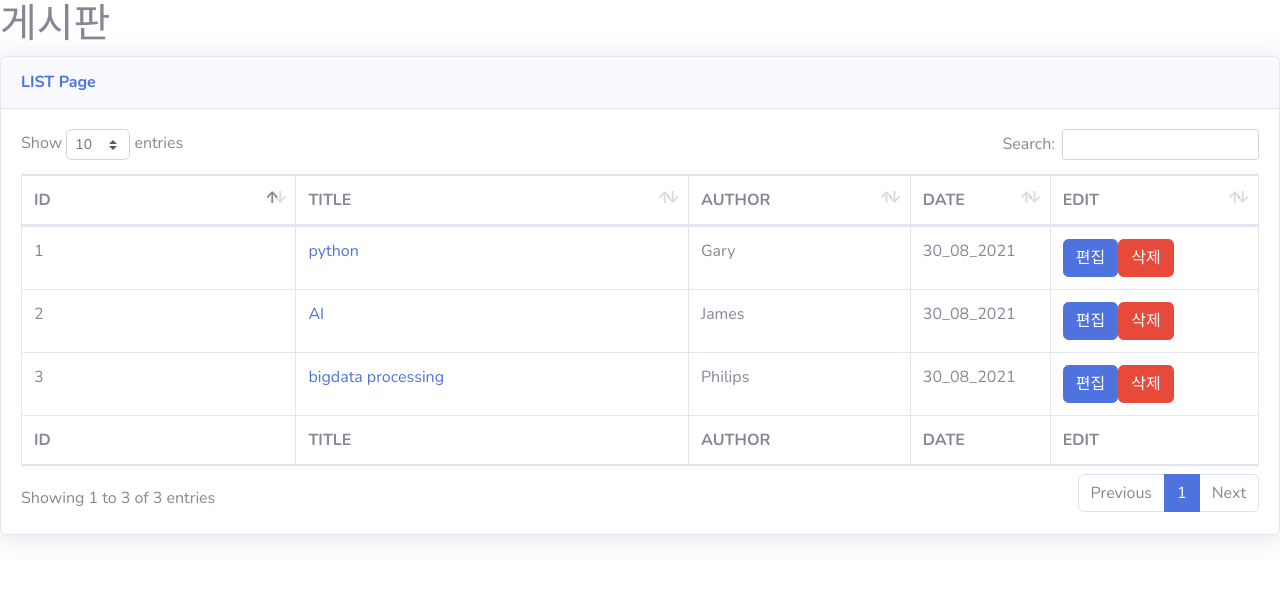
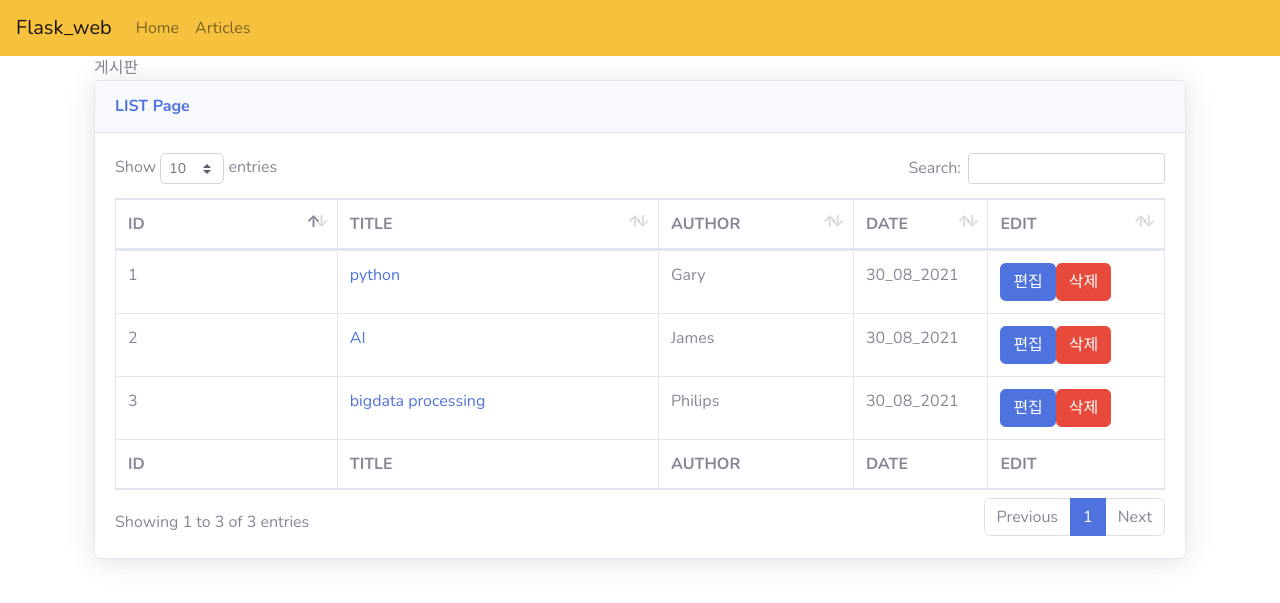
Before and after one commit to gagori/flask_web, a Flask app: page /articles in a window 1280 px wide. Shown: the top 603 px of the page. Run offline with Flask 2, Linux system fonts and the light colour scheme; some libraries are stand-ins or nearby versions.

Commit message:
상세페이지지

```diff
--- a/app.py
+++ b/app.py
@@ -19,8 +19,11 @@ def articles():
 
 @app.route('/detail/<ids>')
 def detail(ids):
-
-    return ids
+    list_data = Articles()
+    for data in list_data:
+        if data['id'] == int(ids):
+            article = data
+    return render_template('article.html', article1=article)
 
 
 if __name__ == '__main__':
--- a/templates/articles.html
+++ b/templates/articles.html
@@ -1,24 +1,5 @@
-<!DOCTYPE html>
-<html lang="en">
-
-<head>
-    <meta charset="UTF-8">
-    <meta http-equiv="X-UA-Compatible" content="IE=edge">
-    <meta name="viewport" content="width=device-width, initial-scale=1.0">
-    <!-- Custom fonts for this template -->
-    <link href="{{url_for('static', filename='vendor/fontawesome-free/css/all.min.css')}}" rel="stylesheet" type="text/css">
-    <link href="https://fonts.googleapis.com/css?family=Nunito:200,200i,300,300i,400,400i,600,600i,700,700i,800,800i,900,900i" rel="stylesheet">
-
-    <!-- Custom styles for this template -->
-    <link href="{{url_for('static', filename='css/sb-admin-2.min.css')}}" rel="stylesheet">
-
-    <!-- Custom styles for this page -->
-    <link href="{{url_for('static', filename='vendor/datatables/dataTables.bootstrap4.min.css')}}" rel="stylesheet">
-    <title>게시판</title>
-</head>
-
-<body>
-    <h1>게시판</h1>
+ {% extends 'layout.html' %} {% block body %}
+</h1>게시판</h1>
 
 <div class="card shadow mb-4">
     <div class="card-header py-3">
@@ -72,24 +53,4 @@
         </div>
     </div>
 </div>
-
-    <!-- Bootstrap core JavaScript-->
-    <script src="{{ url_for( 'static', filename='vendor/jquery/jquery.min.js')}}"></script>
-    <script src="{{ url_for( 'static', filename='vendor/bootstrap/js/bootstrap.bundle.min.js')}}"></script>
-
-    <!-- Core plugin JavaScript-->
-    <script src="{{ url_for( 'static', filename='vendor/jquery-easing/jquery.easing.min.js')}}"></script>
-
-    <!-- Custom scripts for all pages-->
-    <script src="{{ url_for( 'static', filename='js/sb-admin-2.min.js')}}"></script>
-
-    <!-- Page level plugins -->
-    <script src="{{ url_for( 'static', filename='vendor/datatables/jquery.dataTables.min.js')}}"></script>
-    <script src="{{ url_for( 'static', filename='vendor/datatables/dataTables.bootstrap4.min.js')}}"></script>
-
-    <!-- Page level custom scripts -->
-    <script src="{{ url_for( 'static', filename='js/demo/datatables-demo.js')}}"></script>
-
-</body>
-
-</html>
+{% endblock %}
--- /dev/null
+++ b/templates/includes/navbar.html
@@ -0,0 +1,17 @@
+<nav class="navbar navbar-expand-lg navbar-light bg-warning">
+    <a class="navbar-brand" href="/">Flask_web</a>
+    <button class="navbar-toggler" type="button" data-toggle="collapse" data-target="#navbarNav" aria-controls="navbarNav" aria-expanded="false" aria-label="Toggle navigation">
+      <span class="navbar-toggler-icon"></span>
+    </button>
+    <div class="collapse navbar-collapse" id="navbarNav">
+        <ul class="navbar-nav">
+            <li class="nav-item">
+                <a class="nav-link" href="/">Home <span class="sr-only">(current)</span></a>
+            </li>
+            <li class="nav-item">
+                <a class="nav-link" href="/articles">Articles</a>
+            </li>
+
+        </ul>
+    </div>
+</nav>
--- /dev/null
+++ b/templates/layout.html
@@ -0,0 +1,47 @@
+<!DOCTYPE html>
+<html lang="en">
+
+<head>
+    <meta charset="UTF-8">
+    <meta http-equiv="X-UA-Compatible" content="IE=edge">
+    <meta name="viewport" content="width=device-width, initial-scale=1.0">
+    <!-- Custom fonts for this template -->
+    <link href="{{url_for('static', filename='vendor/fontawesome-free/css/all.min.css')}}" rel="stylesheet" type="text/css">
+    <link href="https://fonts.googleapis.com/css?family=Nunito:200,200i,300,300i,400,400i,600,600i,700,700i,800,800i,900,900i" rel="stylesheet">
+
+    <!-- Custom styles for this template -->
+    <link href="{{url_for('static', filename='css/sb-admin-2.min.css')}}" rel="stylesheet">
+
+    <!-- Custom styles for this page -->
+    <link href="{{url_for('static', filename='vendor/datatables/dataTables.bootstrap4.min.css')}}" rel="stylesheet">
+    <title>게시판</title>
+</head>
+
+<body>
+    <!-- 확장의 개념 -->
+    {% include "includes/navbar.html" %}
+
+    <div class="container">
+        <!-- bootstrap 4에서 먹히는 구간 나누기 -->
+        {% block body %} {% endblock %}
+    </div>
+    <!-- Bootstrap core JavaScript-->
+    <script src="{{ url_for( 'static', filename='vendor/jquery/jquery.min.js')}}"></script>
+    <script src="{{ url_for( 'static', filename='vendor/bootstrap/js/bootstrap.bundle.min.js')}}"></script>
+
+    <!-- Core plugin JavaScript-->
+    <script src="{{ url_for( 'static', filename='vendor/jquery-easing/jquery.easing.min.js')}}"></script>
+
+    <!-- Custom scripts for all pages-->
+    <script src="{{ url_for( 'static', filename='js/sb-admin-2.min.js')}}"></script>
+
+    <!-- Page level plugins -->
+    <script src="{{ url_for( 'static', filename='vendor/datatables/jquery.dataTables.min.js')}}"></script>
+    <script src="{{ url_for( 'static', filename='vendor/datatables/dataTables.bootstrap4.min.js')}}"></script>
+
+    <!-- Page level custom scripts -->
+    <script src="{{ url_for( 'static', filename='js/demo/datatables-demo.js')}}"></script>
+
+</body>
+
+</html>
```
Also changed, not shown: templates/article.html (added, +10 -0 lines), templates/index.html (+4 -16 lines). Lines whose indentation alone changed are shown as unchanged.
